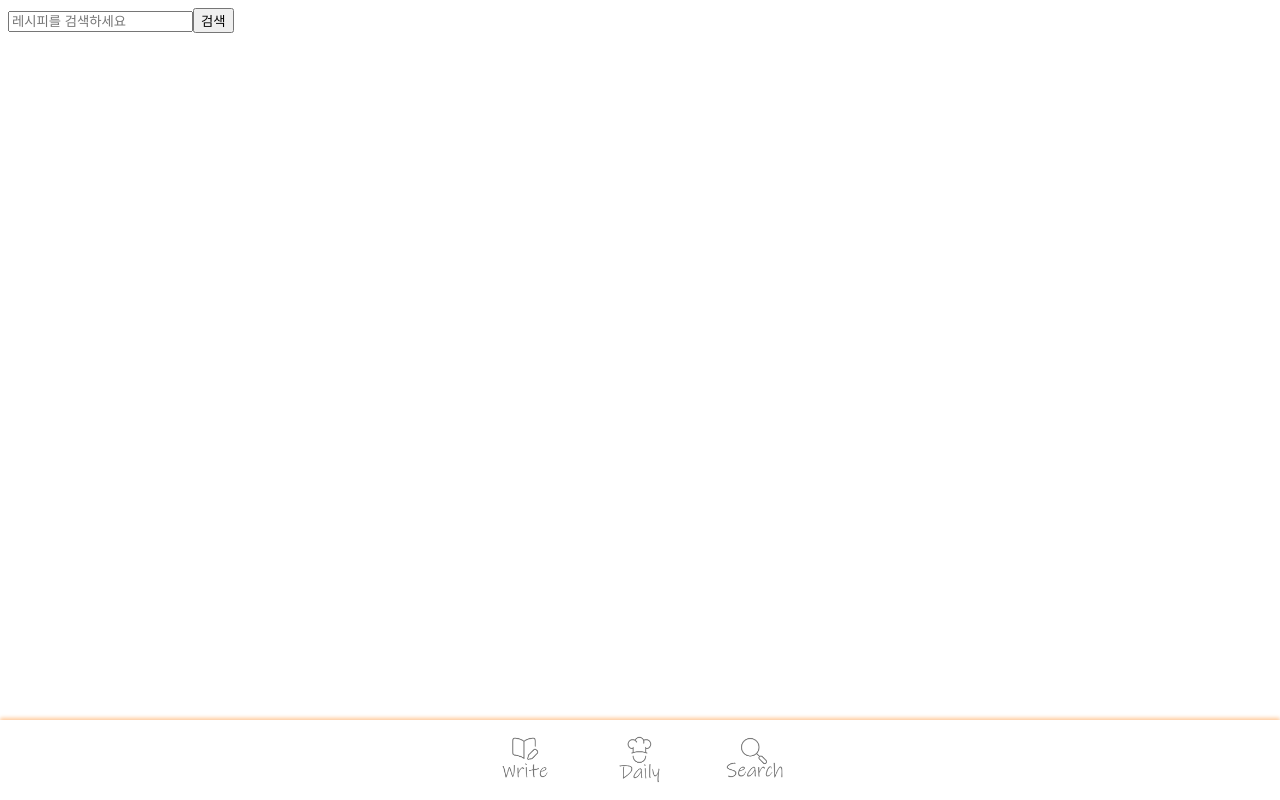
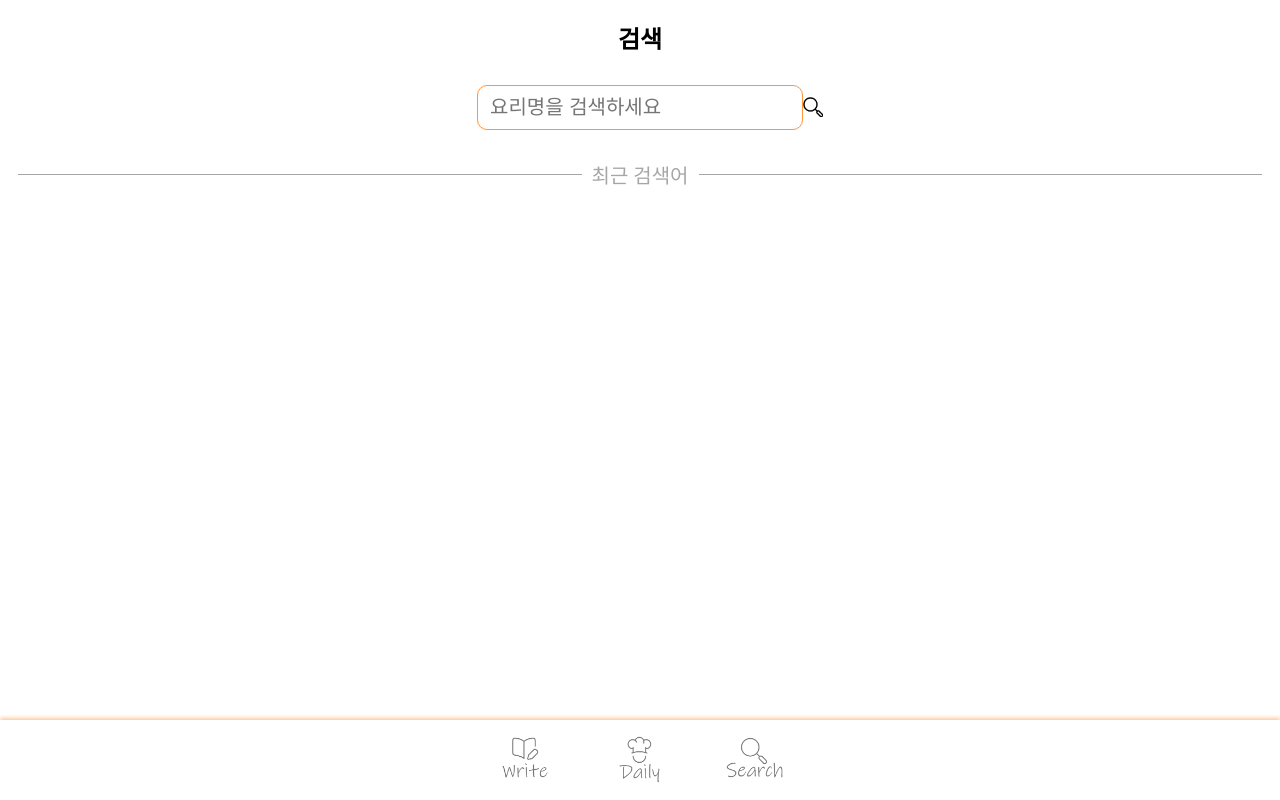
Before and after one commit to DEV-TINO/daily--recipe, a Vue app: page /search in a window 1280 px wide. Built offline with nearby package versions, Linux system fonts and the light colour scheme.

Commit message:
style : search page publishing

```diff
--- a/src/views/SearchView.vue
+++ b/src/views/SearchView.vue
@@ -1,9 +1,19 @@
 <template>
-  <div id="searchgroup"><input type="text" placeholder="레시피를 검색하세요">
-  <!--
+<div class="searchtitle">
+  <div>검색</div>
+</div>
+<div class="allign">
+  <div class="search">
+    <input type="text" placeholder="요리명을 검색하세요">
+    <router-link to="/resultlist"><img src="../images/searchicon.png"></router-link>
+  </div>
+</div>
+<div class="hr-sect">최근 검색어</div>
+
+
+<!--
   검색 버튼 현재는 라우터로 연결되어있지만, 텍스트박스에 담긴 내용을 요청하는 것으로 변환할 예정.
   -->
-  <router-link to="/resultlist"><button>검색</button></router-link></div>
 
 </template>
 
@@ -13,6 +23,54 @@ export default {
 }
 </script>
 
-<style>
+<style scoped>
+.allign{
+  margin-bottom: 30px;
+}
+.hr-sect {
+  display: flex;
+  flex-basis: 100%;
+  align-items: center;
+  color: rgba(0, 0, 0, 0.35);
+  font-size: 20px;
+  margin: 8px 0px;
+}
 
+.hr-sect::before, .hr-sect::after {
+  content: "";
+  flex-grow: 1;
+  background: rgba(0, 0, 0, 0.35);
+  height: 1px;
+  font-size: 0px;
+  line-height: 0px;
+  margin: 10px;
+}
+.searchtitle{
+  width: 100%;
+  align-items: center;
+  font-size: 24px;
+  font-weight: bold;
+  text-align: center;
+  margin-top: 20px;
+  margin-bottom: 30px;
+}
+.search{
+  position: relative;
+  width: 100%;
+  align-items: center;
+}
+input{
+  width: 300px;
+  border: 1px solid #FF9639;
+  border-radius: 10px;
+  padding: 10px 12px;
+  font-size: 20px;
+}
+img{
+  position: absolute;
+  width: 20px;
+  top: 12px;
+  height: 20px;
+  margin: 0;
+}
 </style>
```
Also changed, not shown: src/images/searchicon.png (added).
